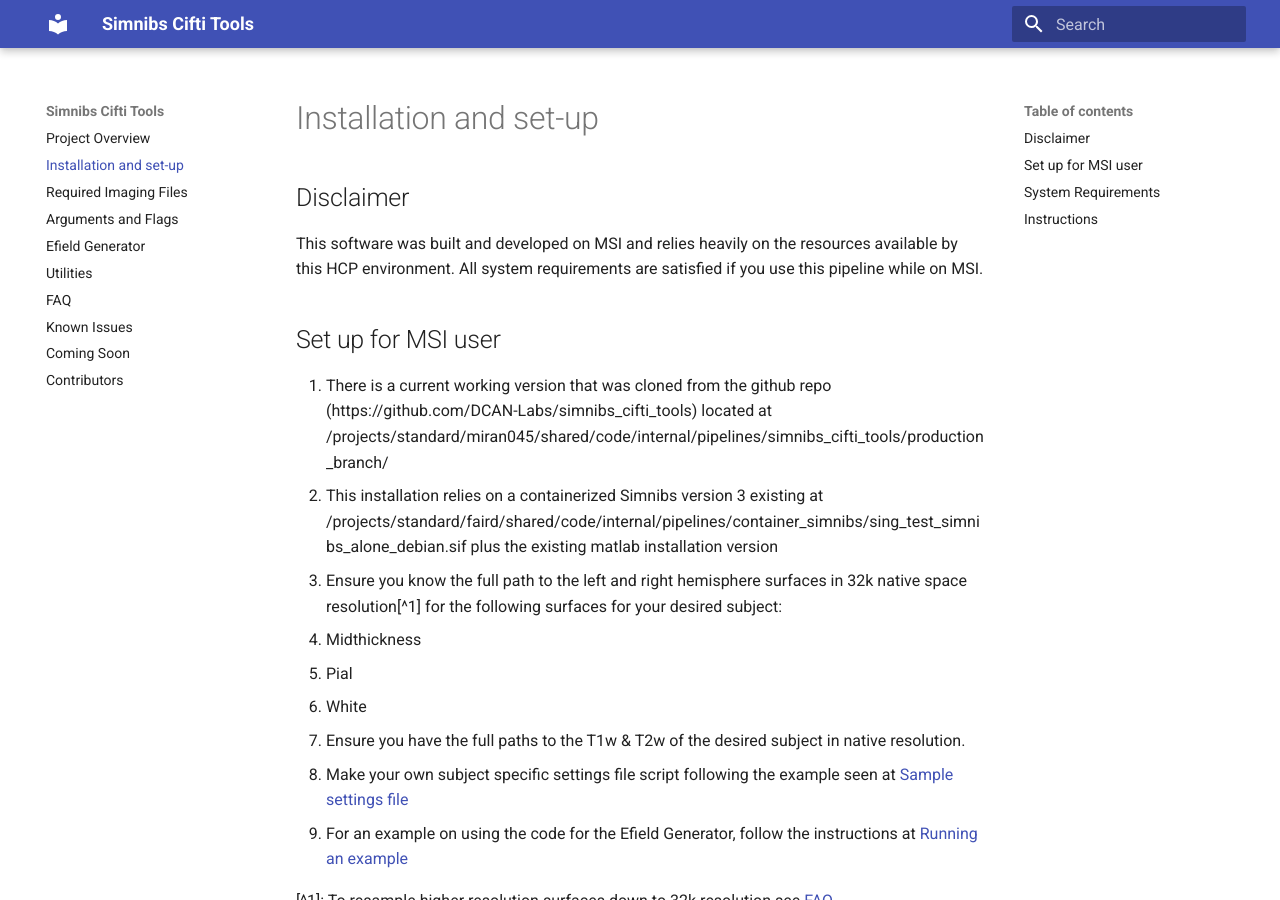
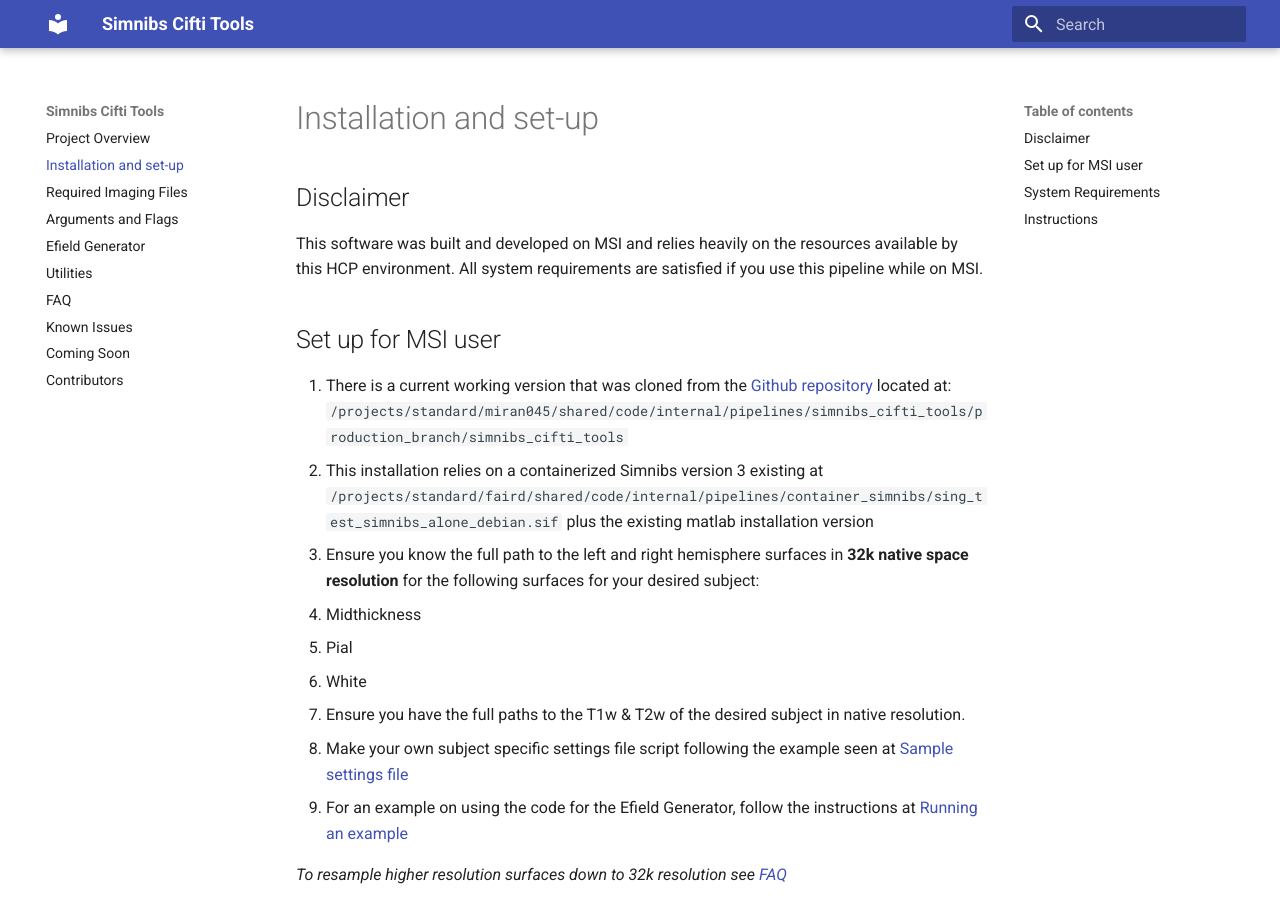
Before and after one commit to DCAN-Labs/simnibs_cifti_tools_RTD2, an MkDocs documentation site: the page built from docs/Installation and set-up.md, in a window 1280 px wide and 900 px high. Built offline with MkDocs 1.6.1 and Material for MkDocs 9.7.7, drawn with Linux system fonts in a browser that asks for light colours; some of the changed text lies outside the part shown.

Commit message:
Tweaks to adjust for lack of footnote option

```diff
--- a/docs/Installation and set-up.md
+++ b/docs/Installation and set-up.md
@@ -3,9 +3,9 @@
 All system requirements are satisfied if you use this pipeline while on MSI.
 
 ## Set up for MSI user
-1. There is a current working version that was cloned from the github repo (https://github.com/DCAN-Labs/simnibs_cifti_tools) located at /projects/standard/miran045/shared/code/internal/pipelines/simnibs_cifti_tools/production_branch/
-2. This installation relies on a containerized Simnibs version 3 existing at /projects/standard/faird/shared/code/internal/pipelines/container_simnibs/sing_test_simnibs_alone_debian.sif plus the existing matlab installation version
-3. Ensure you know the full path to the left and right hemisphere surfaces in 32k native space resolution[^1] for the following surfaces for your desired subject:
+1. There is a current working version that was cloned from the [Github repository](https://github.com/DCAN-Labs/simnibs_cifti_tools) located at: `/projects/standard/miran045/shared/code/internal/pipelines/simnibs_cifti_tools/production_branch/simnibs_cifti_tools`
+2. This installation relies on a containerized Simnibs version 3 existing at `/projects/standard/faird/shared/code/internal/pipelines/container_simnibs/sing_test_simnibs_alone_debian.sif` plus the existing matlab installation version
+3. Ensure you know the full path to the left and right hemisphere surfaces in **32k native space resolution** for the following surfaces for your desired subject:
 -   Midthickness
 -   Pial
 -   White
@@ -14,7 +14,7 @@
 5. Make your own subject specific settings file script following the example seen at [Sample settings file](https://simnibs-cifti-tools-rtd2.readthedocs.io/en/latest/args_flags/#sample-settings-file)
 6. For an example on using the code for the Efield Generator, follow the instructions at [Running an example](https://simnibs-cifti-tools-rtd2.readthedocs.io/en/latest/Efield_generator/#running-an-example)
 
-[^1]: To resample higher resolution surfaces down to 32k resolution see [FAQ](https://simnibs-cifti-tools-rtd2.readthedocs.io/en/latest/FAQ/)
+*To resample higher resolution surfaces down to 32k resolution see [FAQ](https://simnibs-cifti-tools-rtd2.readthedocs.io/en/latest/FAQ/)*
 
 ## System Requirements
 - Simnibs
```
